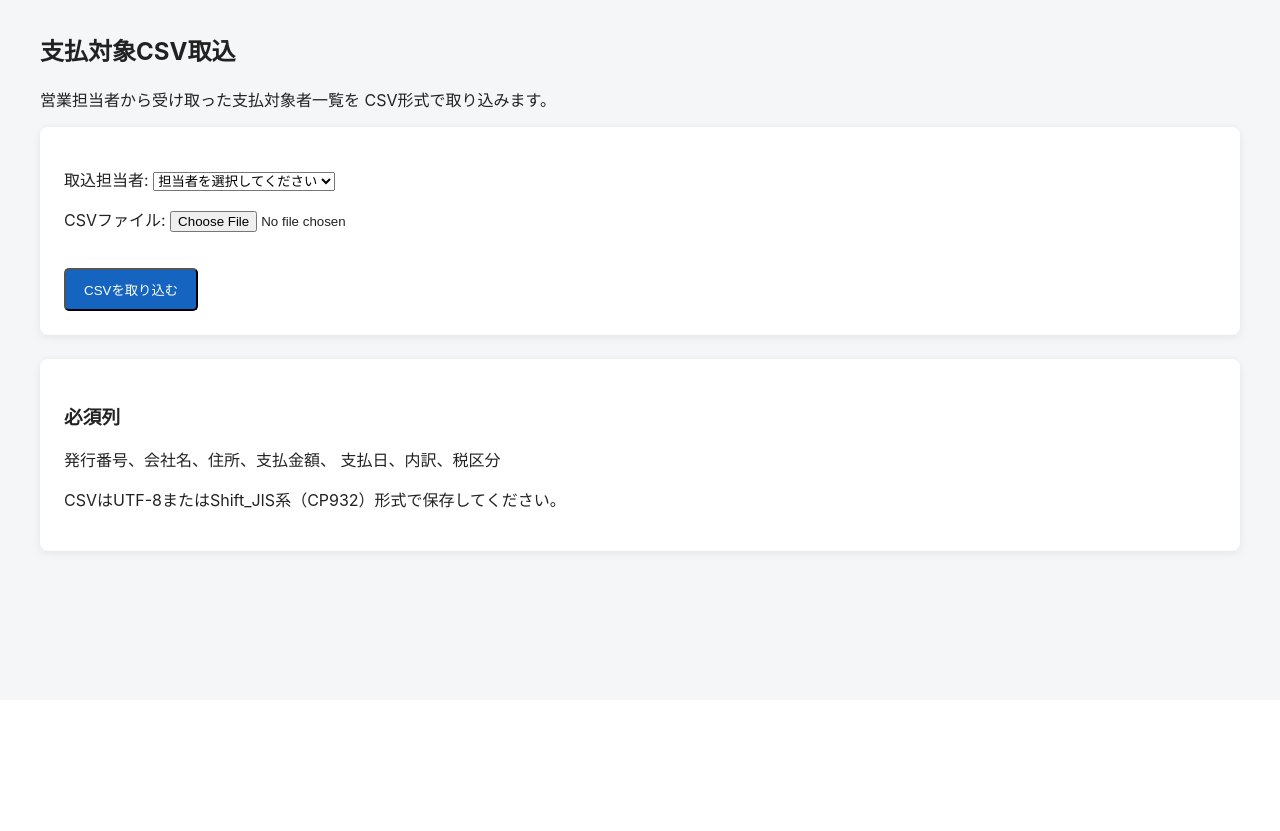
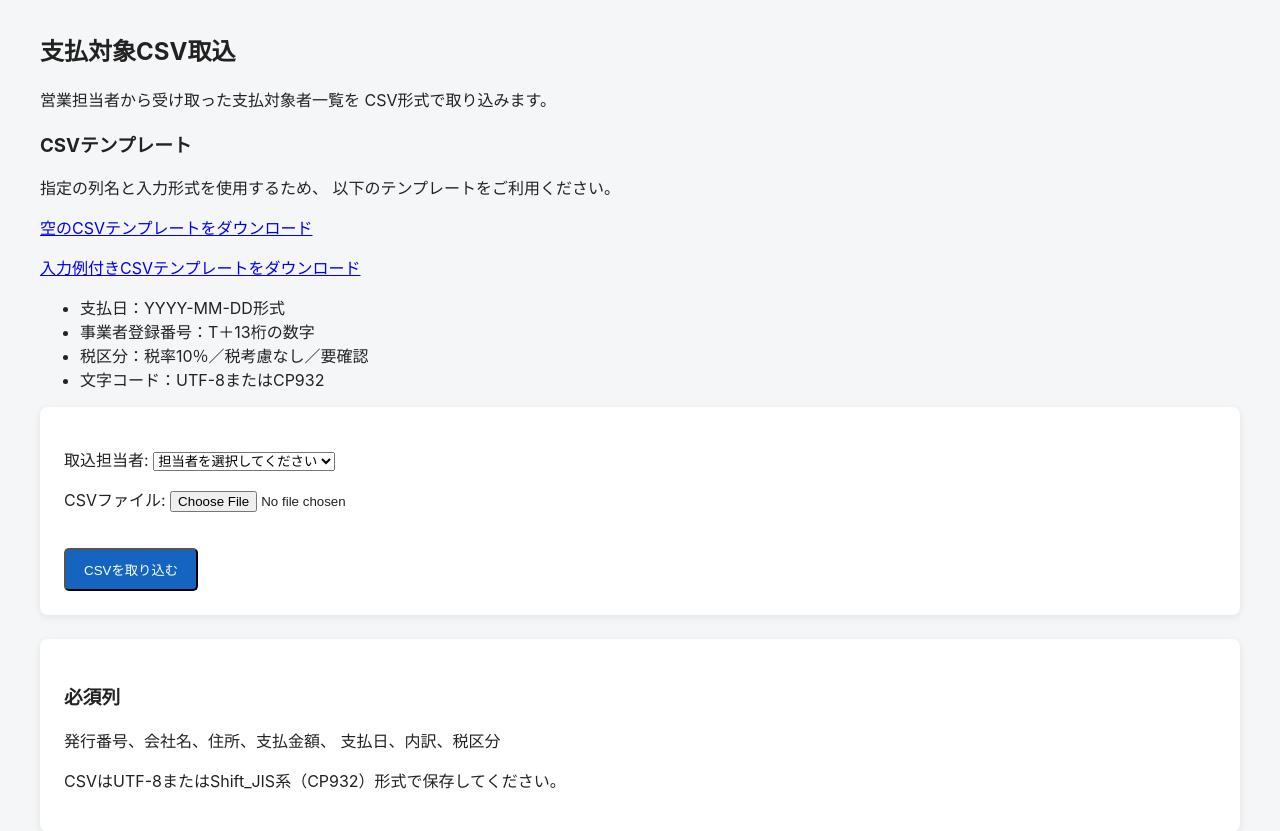
Before and after one commit to TakuroAnnoura/payment-notice-management-app, a Django app: page /payments/import/ in a window 1280 px wide. Shown: the part 100-931 px from the top of the page. Before the commit the page ends 659 px from the top, so only its background shows below. Run offline with Django 5.2, Linux system fonts and the light colour scheme; data that the repository does not hold is empty.

Commit message:
Add CSV import template downloads

```diff
--- a/payments/templates/payments/import_payment_records.html
+++ b/payments/templates/payments/import_payment_records.html
@@ -11,6 +11,34 @@
     営業担当者から受け取った支払対象者一覧を
     CSV形式で取り込みます。
   </p>
+
+  <section>
+    <h3>CSVテンプレート</h3>
+
+    <p>
+      指定の列名と入力形式を使用するため、
+      以下のテンプレートをご利用ください。
+    </p>
+
+    <p>
+      <a href="{% url 'payments:download_payment_csv_template' %}">
+        空のCSVテンプレートをダウンロード
+      </a>
+    </p>
+
+    <p>
+      <a href="{% url 'payments:download_payment_csv_sample' %}">
+        入力例付きCSVテンプレートをダウンロード
+      </a>
+    </p>
+
+    <ul>
+      <li>支払日：YYYY-MM-DD形式</li>
+      <li>事業者登録番号：T＋13桁の数字</li>
+      <li>税区分：税率10％／税考慮なし／要確認</li>
+      <li>文字コード：UTF-8またはCP932</li>
+    </ul>
+  </section>
 
   <div class="card">
     <form
--- a/payments/urls.py
+++ b/payments/urls.py
@@ -15,6 +15,16 @@ urlpatterns = [
         "payments/import/",
         views.import_payment_records,
         name="import_payment_records",
+    ),
+    path(
+        "import/template/",
+        views.download_payment_csv_template,
+        name="download_payment_csv_template",
+    ),
+    path(
+        "import/template/sample/",
+        views.download_payment_csv_sample,
+        name="download_payment_csv_sample",
     ),
     path(
         "errors/",
--- a/payments/views.py
+++ b/payments/views.py
@@ -7,7 +7,7 @@ from pathlib import Path
 
 from django.conf import settings
 from django.contrib import messages
-from django.http import FileResponse, Http404
+from django.http import FileResponse, Http404, HttpResponse
 from django.shortcuts import get_object_or_404, redirect, render
 from django.views.decorators.http import require_POST
 from django.db import transaction
@@ -31,6 +31,35 @@ from .models import (
 )
 from .services.document_generator import (
     generate_payment_notice,
+)
+
+CSV_TEMPLATE_COLUMNS = (
+    "発行番号",
+    "会社名",
+    "住所",
+    "事業者登録番号",
+    "支払金額",
+    "支払日",
+    "内訳",
+    "キャンペーン名",
+    "キャンペーン区分",
+    "税区分",
+    "備考",
+)
+
+
+CSV_TEMPLATE_SAMPLE_ROW = (
+    "SAMPLE-2026-001",
+    "株式会社テンプレート確認用",
+    "福岡県福岡市博多区〇〇9-9-9",
+    "T9000000000001",
+    "12345",
+    "2026-12-31",
+    "CSVテンプレート入力例",
+    "テンプレート確認キャンペーン",
+    "通常キャンペーン",
+    "税率10％",
+    "入力例です",
 )
 
 
@@ -1586,3 +1615,54 @@ def review_duplicate_candidate(request, pk):
         "payments:payment_record_detail",
         pk=payment_record.pk,
     )
+
+
+def build_payment_csv_template(
+    *,
+    include_sample=False,
+):
+    """支払対象CSVテンプレートをレスポンスとして作成する。"""
+
+    if include_sample:
+        filename = "payment_import_template_sample.csv"
+    else:
+        filename = "payment_import_template.csv"
+
+    response = HttpResponse(
+        content_type="text/csv; charset=utf-8",
+    )
+    response["Content-Disposition"] = (
+        f'attachment; filename="{filename}"'
+    )
+
+    # 日本語版Excelでも文字化けしにくいUTF-8 BOMを付ける
+    response.write("\ufeff")
+
+    writer = csv.writer(
+        response,
+        lineterminator="\r\n",
+    )
+    writer.writerow(
+        CSV_TEMPLATE_COLUMNS
+    )
+
+    if include_sample:
+        writer.writerow(
+            CSV_TEMPLATE_SAMPLE_ROW
+        )
+
+    return response
+
+
+def download_payment_csv_template(request):
+    """ヘッダーだけのCSVテンプレートをダウンロードする。"""
+
+    return build_payment_csv_template()
+
+
+def download_payment_csv_sample(request):
+    """入力例付きCSVテンプレートをダウンロードする。"""
+
+    return build_payment_csv_template(
+        include_sample=True,
+    )
```
Also changed, not shown: docs/12_improvement_backlog.md (+1 -1 lines), README.md.
